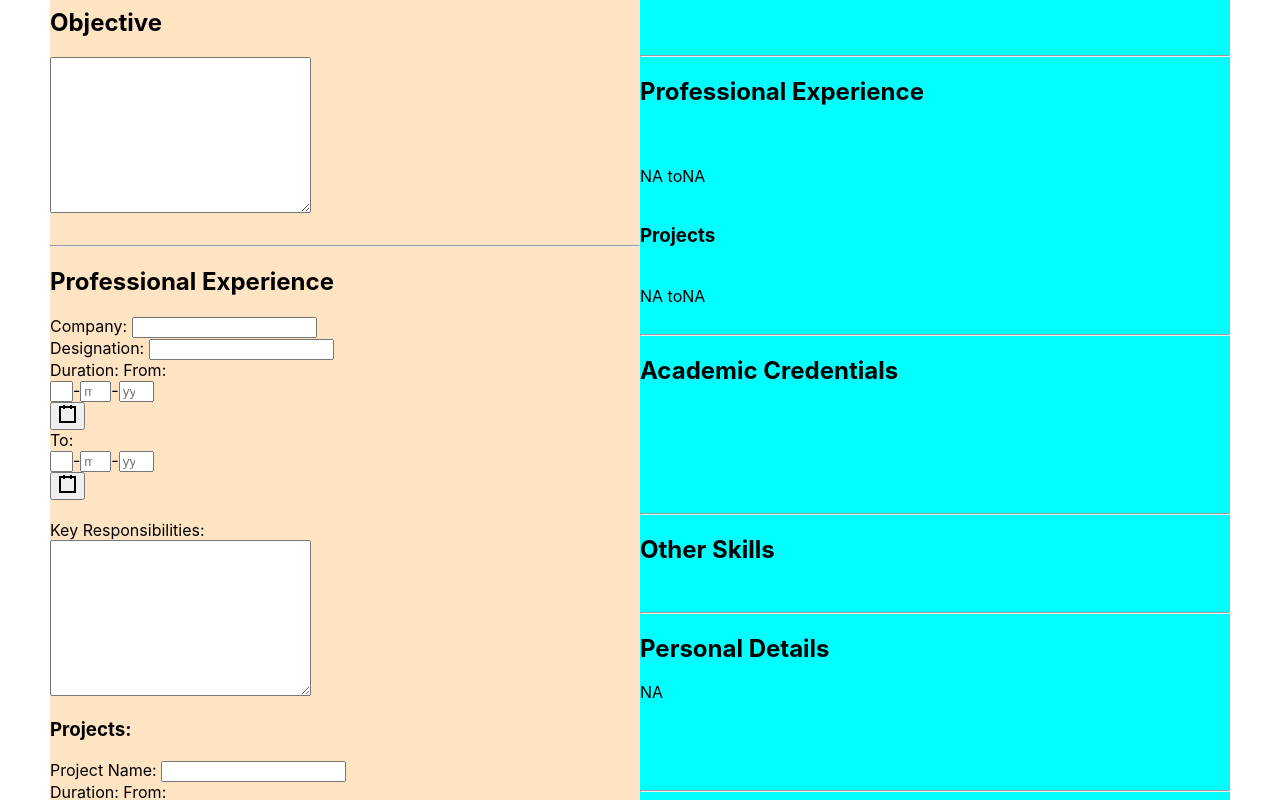
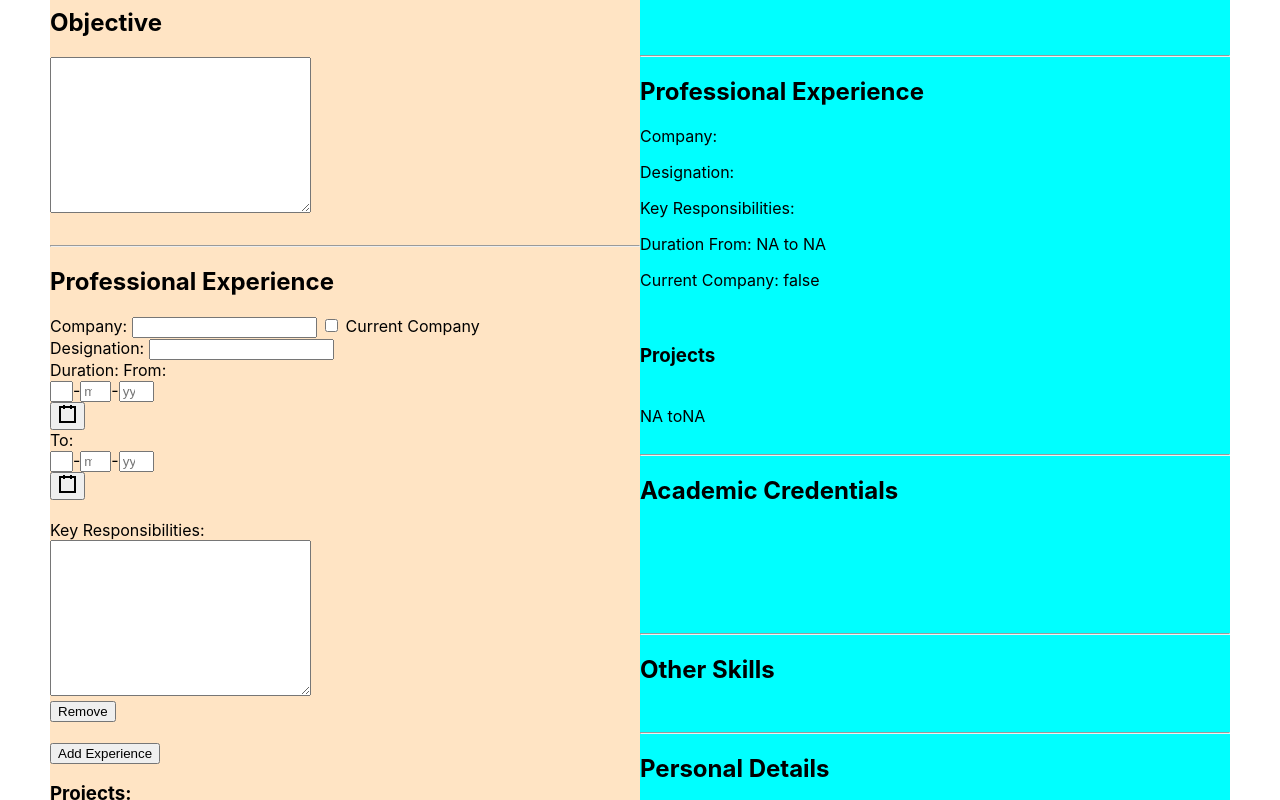
Before and after one commit to atiqur/resume-app, a React (Create React App) app: page / in a window 1280 px wide. Shown: the part 480-1280 px from the top of the page. Built offline with nearby package versions, Linux system fonts and the light colour scheme.

Commit message:
Add multiple experiance

```diff
--- /dev/null
+++ b/src/components/add-experience.component.jsx
@@ -0,0 +1,71 @@
+import React from 'react';
+import DatePicker from 'react-date-picker';
+
+const AddExperience = props => {
+  return props.stateValue.map((e, i) => (
+    <div key={i}>
+      <label htmlFor='company'>Company: </label>
+      <input
+        type='text'
+        name='companyName'
+        value={e.companyName || ''}
+        onChange={props.onChange.bind(this, i)}
+      />{' '}
+      <input
+        type='checkbox'
+        name='isCurrentCompany'
+        value={e.isCurrentCompany || ''}
+        onChange={props.onChange.bind(this, i)}
+      />{' '}
+      <label htmlFor='isCurrentCompany'>Current Company</label>
+      <br />
+      <label>Designation: </label>
+      <input
+        type='text'
+        name='designation'
+        value={e.designation || ''}
+        onChange={props.onChange.bind(this, i)}
+      />{' '}
+      <br />
+      <label>Duration: </label>
+      <span>From: </span>
+      <DatePicker
+        name='durationStartDate'
+        format='dd-MM-yyyy'
+        dayPlaceholder='dd'
+        monthPlaceholder='mm'
+        yearPlaceholder='yyyy'
+        clearIcon={null}
+        value={e.durationStartDate}
+        onChange={value => props.changeStartDate(value, i)}
+      />{' '}
+      <span>To: </span>
+      <DatePicker
+        name='durationEndDate'
+        format='dd-MM-yyyy'
+        dayPlaceholder='dd'
+        monthPlaceholder='mm'
+        yearPlaceholder='yyyy'
+        clearIcon={null}
+        value={e.durationEndDate}
+        onChange={value => props.changeEndDate(value, i)}
+      />{' '}
+      <br />
+      <label>Key Responsibilities: </label> <br />
+      <textarea
+        name='keyResponsibilities'
+        cols='30'
+        rows='10'
+        onChange={props.onChange.bind(this, i)}
+      />{' '}
+      <br />
+      <input
+        type='button'
+        value='Remove'
+        onClick={props.removeExperience.bind(this, i)}
+      />
+    </div>
+  ));
+};
+
+export default AddExperience;
--- a/src/components/add-input.jsx
+++ b/src/components/add-input.jsx
@@ -37,7 +37,7 @@ const AddInput = ({ type, name, stateField, eventHandler, removeField }) => {
         value={el || ''}
         onChange={eventHandler.bind(this, i)}
       />
-      <input type='button' value='remove' onClick={removeField.bind(this, i)} />
+      <input type='button' value='Remove' onClick={removeField.bind(this, i)} />
     </div>
   ));
 };
--- /dev/null
+++ b/src/components/add-multiple-input.component.jsx
@@ -0,0 +1,36 @@
+import React from 'react';
+
+String.prototype.capitalize = function() {
+  return this.charAt(0).toUpperCase() + this.slice(1);
+};
+
+const AddMultipleInput = props => {
+  const { name, type, cols, rows } = props;
+  switch (props.type) {
+    case 'text':
+      return (
+        <div>
+          <label htmlFor={name}>{name.capitalize()}: </label>
+          <input
+            type={type}
+            name={name}
+            onChange={props.eventHandler.bind(this)}
+          />
+        </div>
+      );
+    case 'textarea':
+      return (
+        <div>
+          <textarea
+            type={type}
+            name={name}
+            cols={cols}
+            rows={rows}
+            onChange={props.eventHandler.bind(this)}
+          />
+        </div>
+      );
+  }
+};
+
+export default AddMultipleInput;
--- a/src/forms/resume-form.component.jsx
+++ b/src/forms/resume-form.component.jsx
@@ -4,6 +4,8 @@ import './resume-form.styles.css';
 import DatePicker from 'react-date-picker';
 import ResumeView from './resume-view.component';
 import AddInput from '../components/add-input';
+import AddMultipleInput from '../components/add-multiple-input.component';
+import AddExperience from '../components/add-experience.component';
 
 class ResumeForm extends React.Component {
   constructor(props) {
@@ -13,11 +15,16 @@ class ResumeForm extends React.Component {
       candidateMobileNos: [undefined],
       candidateEmail: [undefined],
       objective: '',
-      company: '',
-      designation: '',
-      durationStartDate: undefined,
-      durationEndDate: undefined,
-      keyResponsibilities: '',
+      experience: [
+        {
+          companyName: '',
+          designation: '',
+          durationStartDate: undefined,
+          isCurrentCompany: false,
+          durationEndDate: undefined,
+          keyResponsibilities: ''
+        }
+      ],
       projectName: '',
       projectStartDate: undefined,
       projectEndDate: undefined,
@@ -37,6 +44,7 @@ class ResumeForm extends React.Component {
 
     this.handleChange = this.handleChange.bind(this);
     this.handleSubmit = this.handleSubmit.bind(this);
+    this.handleExperience = this.handleExperience.bind(this);
   }
 
   // addInput(type, name, eventHandler, stateField, removeField) {
@@ -57,6 +65,12 @@ class ResumeForm extends React.Component {
   //       />
   //     </div>
   //   ));
+  // }
+
+  // handleInput(i, e) {
+  //   [e.target.name] = e.target.name;
+  //   [e.target.name[i]] = e.target.value;
+  //   this.setState( prevState => ( ...prevState,  [e.target.name[i]]: value )
   // }
 
   handleMobileNos(i, event) {
@@ -98,6 +112,31 @@ class ResumeForm extends React.Component {
   handleChange(event) {
     const { name, value } = event.target;
     this.setState({ [name]: value });
+  }
+
+  handleExperience(i, event) {
+    const { name, value } = event.target;
+    let experience = [...this.state.experience];
+    if (name == 'companyName') {
+      experience[i].companyName = value;
+    } else if (name === 'designation') {
+      experience[i].designation = value;
+    } else if (name === 'keyResponsibilities') {
+      experience[i].keyResponsibilities = value;
+    }
+    this.setState({ experience });
+  }
+
+  addExperience() {
+    this.setState(prevState => ({
+      experience: [...prevState.experience, {}]
+    }));
+  }
+
+  removeExperience(i) {
+    let experience = [...this.state.experience];
+    experience.splice(i, 1);
+    this.setState({ experience });
   }
 
   handleSubmit(event) {
@@ -161,8 +200,8 @@ class ResumeForm extends React.Component {
                 this.removeMobile
               )} */}
               <AddInput
-                type='number'
-                name='Mobile'
+                type={'number'}
+                name={'Mobile'}
                 eventHandler={this.handleMobileNos.bind(this)}
                 stateField={this.state.candidateMobileNos}
                 removeField={this.removeMobile.bind(this)}
@@ -191,71 +230,39 @@ class ResumeForm extends React.Component {
             <hr />
             <div className='objective'>
               <h2 className='section-header'>Objective</h2>
-              <textarea
+              <AddMultipleInput
                 name='objective'
-                id='objective'
+                type='textarea'
                 cols='30'
                 rows='10'
                 value={this.state.objective}
-                onChange={this.handleChange}
+                eventHandler={this.handleChange.bind(this)}
               />
             </div>{' '}
             <br />
             <hr />
             <div className='professional-experience'>
               <h2 className='section-header'>Professional Experience</h2>
-              <label>Company: </label>
+              <AddExperience
+                stateValue={this.state.experience}
+                onChange={this.handleExperience.bind(this)}
+                changeStartDate={(value, i) => {
+                  let experience = [...this.state.experience];
+                  experience[i].durationStartDate = new Date(value);
+                  this.setState({ experience });
+                }}
+                changeEndDate={(value, i) => {
+                  let experience = [...this.state.experience];
+                  experience[i].durationEndDate = new Date(value);
+                  this.setState({ experience });
+                }}
+                removeExperience={this.removeExperience.bind(this)}
+              />
+              <br />
               <input
-                type='text'
-                name='company'
-                value={this.state.company}
-                onChange={this.handleChange}
-              />{' '}
-              <br />
-              <label>Designation: </label>
-              <input
-                type='text'
-                name='designation'
-                value={this.state.designation}
-                onChange={this.handleChange}
-              />{' '}
-              <br />
-              <label>Duration: </label>
-              <span>From: </span>
-              <DatePicker
-                name='durationStartDate'
-                format='dd-MM-yyyy'
-                dayPlaceholder='dd'
-                monthPlaceholder='mm'
-                yearPlaceholder='yyyy'
-                clearIcon={null}
-                value={this.state.durationStartDate}
-                onChange={value =>
-                  this.setState({ durationStartDate: new Date(value) })
-                }
-              />{' '}
-              <span>To: </span>
-              <DatePicker
-                name='durationEndDate'
-                format='dd-MM-yyyy'
-                dayPlaceholder='dd'
-                monthPlaceholder='mm'
-                yearPlaceholder='yyyy'
-                clearIcon={null}
-                value={this.state.durationEndDate}
-                onChange={value =>
-                  this.setState({ durationEndDate: new Date(value) })
-                }
-              />{' '}
-              <br />
-              <label>Key Responsibilities: </label> <br />
-              <textarea
-                name='keyResponsibilities'
-                id='keyResponsibilities'
-                cols='30'
-                rows='10'
-                value={this.state.keyResponsibilities}
-                onChange={this.handleChange}
+                type='button'
+                value='Add Experience'
+                onClick={this.addExperience.bind(this)}
               />{' '}
               <br />
               <h3>Projects: </h3>
--- a/src/forms/resume-view.component.jsx
+++ b/src/forms/resume-view.component.jsx
@@ -24,17 +24,36 @@ const ResumeView = props => {
       {props.objective} <br /> <br />
       <hr />
       <h2>Professional Experience</h2>
-      {props.company} <br />
-      {props.designation} <br />
-      {props.durationStartDate
-        ? props.durationStartDate.toLocaleDateString('en-IN')
-        : 'NA'}{' '}
-      to
-      {props.durationEndDate
-        ? props.durationEndDate.toLocaleDateString('en-IN')
-        : 'NA'}{' '}
+      {props.experience.map(e => {
+        if (!e.durationStartDate) {
+          var textDurationStartDate = 'NA';
+        } else {
+          var textDurationStartDate = e.durationStartDate.toLocaleDateString(
+            'en-IN'
+          );
+        }
+        if (!e.durationEndDate) {
+          var textDurationEndDate = 'NA';
+        } else {
+          var textDurationEndDate = e.durationEndDate.toLocaleDateString(
+            'en-IN'
+          );
+        }
+
+        let text = `Company: ${e.companyName} \n
+          Designation: ${e.designation} \n
+          Key Responsibilities: ${e.keyResponsibilities} \n
+          Duration From: ${textDurationStartDate} to ${textDurationEndDate} \n
+          Current Company: ${e.isCurrentCompany} \n
+          `;
+
+        let textInNewLines = text.split('\n').map(i => {
+          return <p>{i}</p>;
+        });
+
+        return textInNewLines;
+      })}{' '}
       <br />
-      {props.keyResponsibilities} <br />
       <h3>Projects</h3>
       {props.projectName} <br />
       {props.projectStartDate
```
